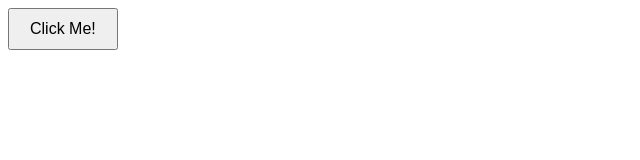
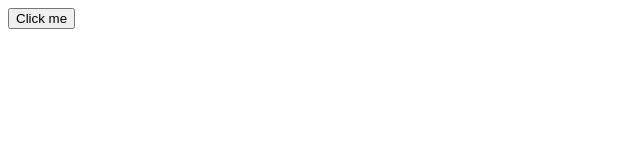
Before and after one commit to ebraamboshra1/example-website, a plain HTML site: page index.html in a window 1280 px wide. Shown: the whole page, without its empty margins (0-640 px from the left). Drawn offline with Linux system fonts and the light colour scheme.

Commit message:
Update index.html

```diff
--- a/index.html
+++ b/index.html
@@ -1,13 +1,19 @@
-<!DOCTYPE html><html lang="en"><head><meta charset="UTF-8"><meta name="viewport" content="width=device-width, initial-scale=1.0"><title>Button Click Message</title><style>
-  button {
-      padding: 10px 20px;
-      font-size: 16px;
-      cursor: pointer;
-  }
-</style></head><body><button id="messageButton">Click Me!</button><p id="displayMessage" style="display:none;">Hello, welcome to our webpage!</p><script>
-  document.getElementById("messageButton").addEventListener("click", function() {
-      var messageParagraph = document.getElementById("displayMessage");
+<!DOCTYPE html>
+<html lang="en">
+<head>
+<meta charset="UTF-8">
+<meta name="viewport" content="width=device-width, initial-scale=1.0">
+<title>Button Alert Example</title>
+</head>
+<body>
+<button id="alertButton">Click me</button>
+
+  <script>
+    // Token to be displayed in the alert
+    document.getElementById('alertButton').addEventListener('click', function() {
       var token = getMyToken();
-      alert(`token is ${token}`);
-  });
-</script></body></html>
+      alert('Token: ' + token);
+    });
+</script>
+</body>
+</html>
```
